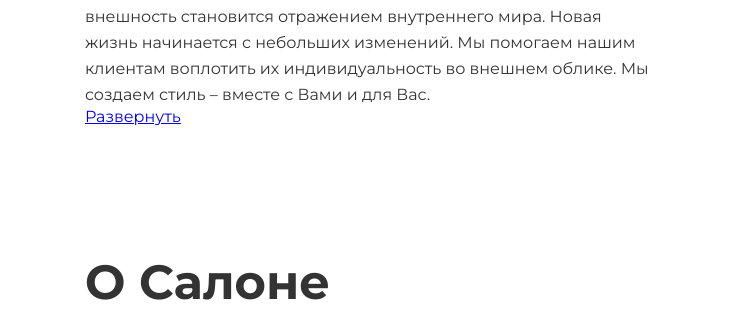
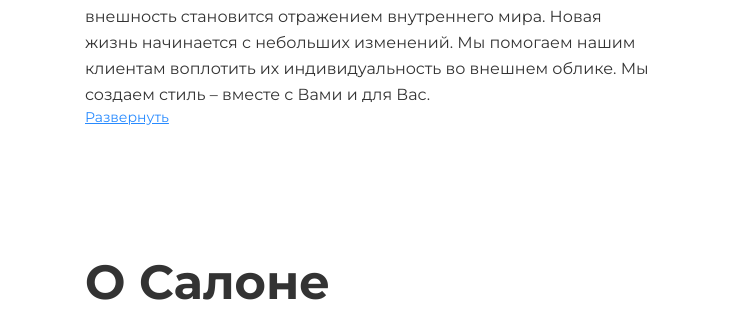
Before and after one commit to Istoreg/first_project, a plain HTML site: page index.html in a window 1280 px wide. Shown: the part 268-585 px from the top of the page, 0-748 px from the left. Drawn offline with nearby package versions, Linux system fonts and the light colour scheme.

Commit message:
Update style.css

```diff
--- a/style.css
+++ b/style.css
@@ -65,3 +65,9 @@ main{
     max-width: 442px;
     width: 100%;
 }
+
+.expand{
+    font-size: 14px;
+    line-height: 17.7px;
+    color: #278AFF;
+}
```
